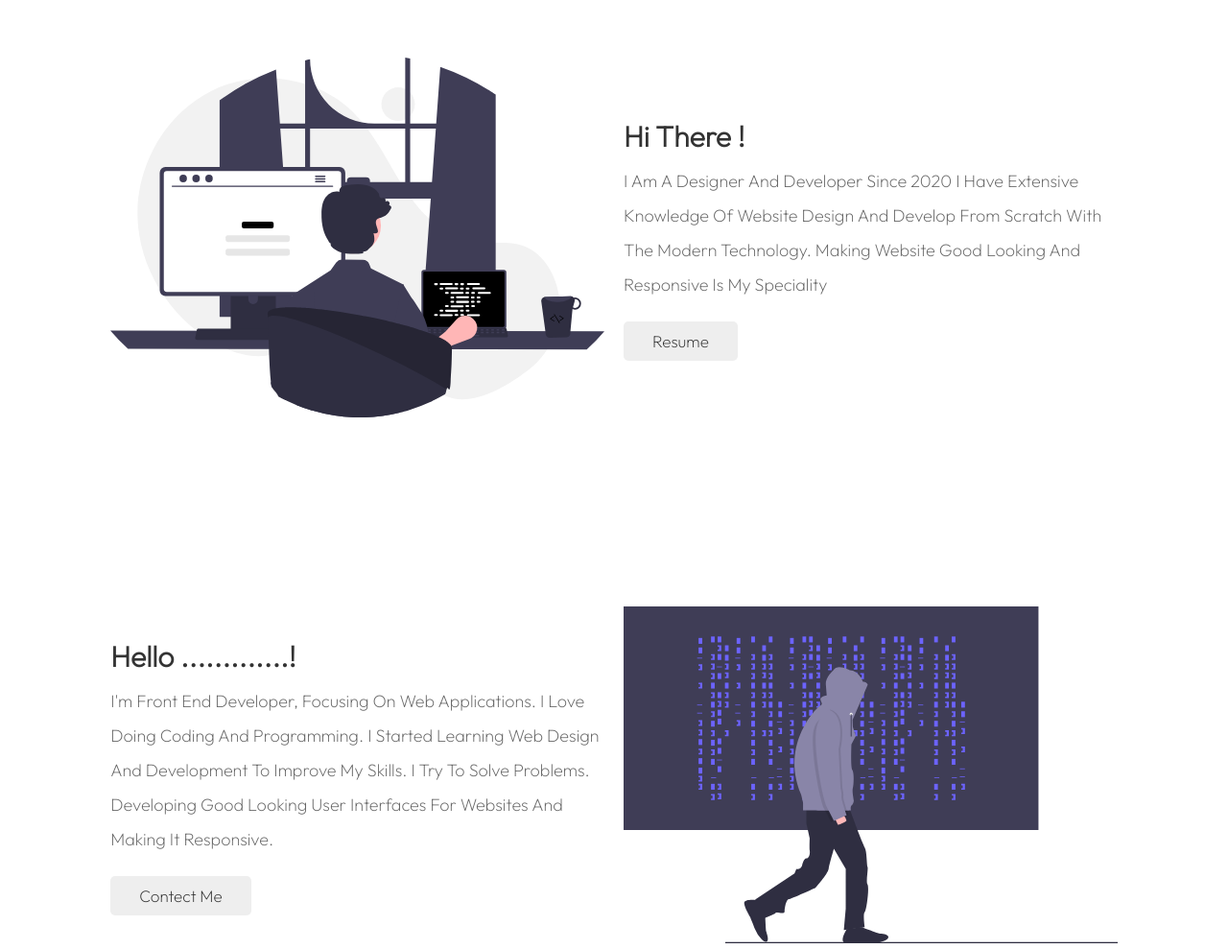
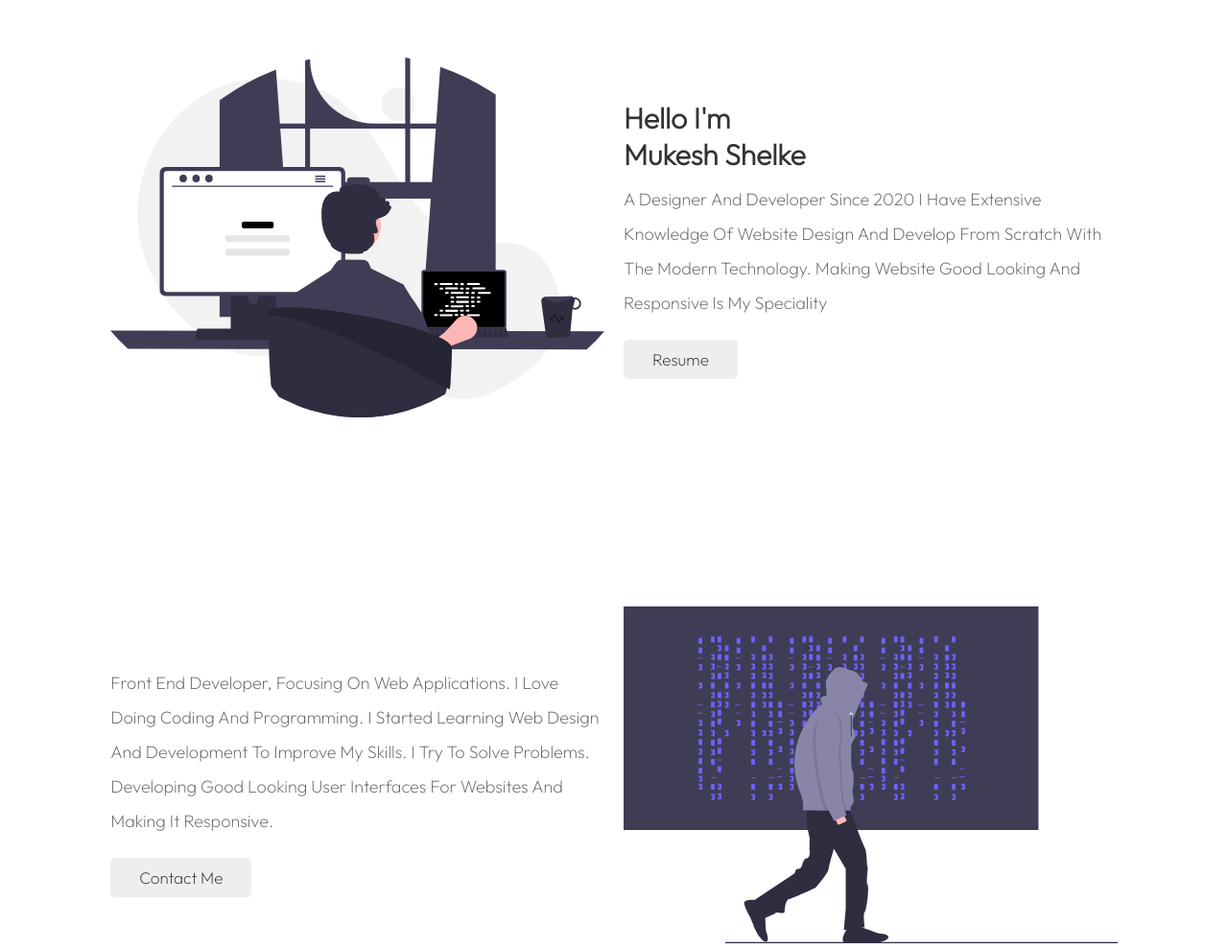
Before and after one commit to mukesh2309/mukesh, a plain HTML site: page index.html in a window 1280 px wide. Shown: the part 140-1129 px from the top of the page at 96% size. Drawn offline with Linux system fonts and the light colour scheme.

Commit message:
Changed some text and removed one img

```diff
--- a/index.html
+++ b/index.html
@@ -8,17 +8,10 @@
     <meta name="keyword" content="mukesh portfolio design">
     <title>Mukesh Shelke Portfolio</title>
     <meta charset="utf-8" />
-    <meta http-equiv="Content-Type" content="text/html; charset=utf-8">
     <meta name="viewport" content="width=device-width, initial-scale=1, shrink-to-fit=no">
     <link rel="icon" type="image/png" sizes="32x32" href="mac.svg">
-    <meta name="description" content="mukesh shelke web developer portfolio website" />
-    <meta name="apple-mobile-web-app-capable" content="yes">
-    <meta name="apple-mobile-web-app-status-bar-style" content="#2b5fd2">
-    <meta property="og:locale" content="en_US" />
-    <meta property="og:type" content="website" />
-    <meta property="og:title" content="mukesh shelke" />
+    <meta name="description" content="mukesh shelke portfolio" />
     <meta property="og:description" content="mukesh portfolio website" />
-
     <link rel="stylesheet" href="style.css">
     <script src="script.js" defer></script>
 </head>
@@ -43,8 +36,9 @@
                 <img src="programming.svg" alt="programming">
             </div>
             <div class="content">
-                <h3>Hi There !</h3>
-                <p>I Am A Designer And Developer Since 2020 I Have Extensive Knowledge Of Website Design And Develop
+                <h3>Hello I'm</h3>
+                <h3>Mukesh Shelke</h3>
+                <p>A Designer And Developer Since 2020 I Have Extensive Knowledge Of Website Design And Develop
                     From Scratch With The Modern Technology. Making Website Good Looking And Responsive Is My Speciality
                 </p>
                 <a href="" class="btn">resume</a>
@@ -52,12 +46,11 @@
         </div>
         <div class="box" id="about-me">
             <div class="content">
-                <h3>Hello .............!</h3>
-                <p>I'm Front End Developer, Focusing On Web Applications. I Love Doing Coding And Programming. I Started
+                <p>Front End Developer, Focusing On Web Applications. I Love Doing Coding And Programming. I Started
                     Learning Web Design And Development To Improve My Skills. I Try To Solve Problems. Developing Good
                     Looking User Interfaces For Websites And Making It Responsive.
                 </p>
-                <a href="" class="btn">contect me</a>
+                <a href="" class="btn">contact me</a>
             </div>
             <div class="image">
                 <img src="hacker-mind.svg" alt="programming">
@@ -82,6 +75,7 @@
                 <div class="skills_skills">git</div>
             </div>
         </div>
+        <h2>Next Section Commming Soon</h2>
     </section>
 </body>
 
```
Also changed, not shown: mac.svg (deleted).
